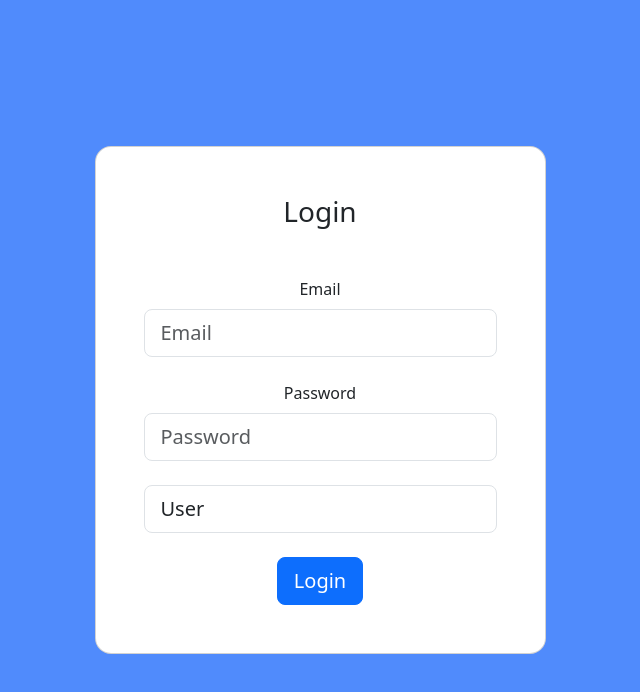
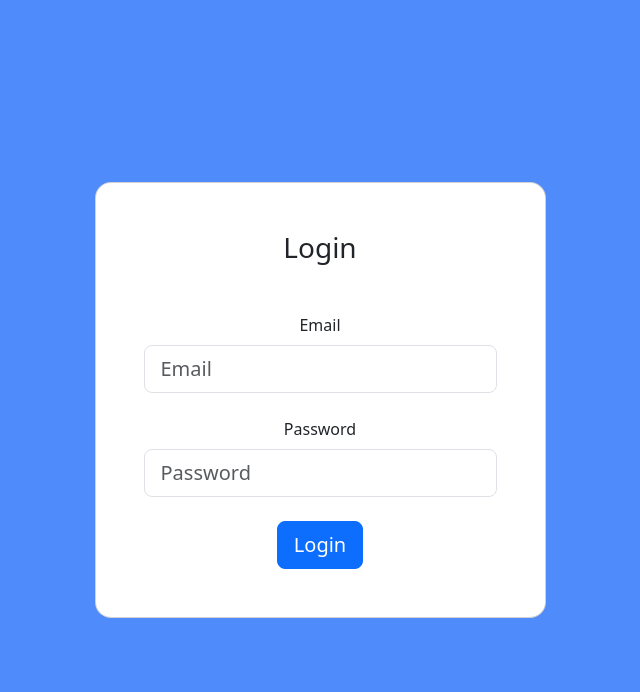
Before and after one commit to ChRakesh27/Rakesh_iaswebproject, an Angular app in the folder client/: page / in a window 1280 px wide. Shown: the top 692 px of the page, without its empty margins (320-960 px from the left). Built offline with nearby package versions, Linux system fonts and the light colour scheme.

Commit message:
UI - Create a Login Page

```diff
--- a/client/src/app/login/login.component.html
+++ b/client/src/app/login/login.component.html
@@ -9,22 +9,17 @@
                         <div class="form-outline mb-4">
                             <label class="form-label" for="typeEmailX-2">Email</label>
                             <input type="email" id="typeEmailX-2" class="form-control form-control-lg"
-                                placeholder="Email" />
+                                placeholder="Email" required />
                         </div>
 
                         <div class="form-outline mb-4">
                             <label class="form-label" for="typePasswordX-2">Password</label>
                             <input type="password" id="typePasswordX-2" class="form-control form-control-lg"
-                                placeholder="Password" />
-                        </div>
-                        <div class="form-outline mb-4">
-                            <select id="typeSelectX-2" class="form-control form-control-lg">
-                                <option>User</option>
-                                <option>Admin</option>
-                            </select>
+                                placeholder="Password" required />
                         </div>
 
-                        <button class="btn btn-primary btn-lg btn-block" type="submit">Login</button>
+                        <button class="btn btn-primary btn-lg btn-block" role="" routerLink="/add-question"
+                            type="submit">Login</button>
                     </div>
                 </div>
             </div>
--- a/client/src/app/login/login.component.ts
+++ b/client/src/app/login/login.component.ts
@@ -1,13 +1,13 @@
 import { Component } from '@angular/core';
 import { CommonModule } from '@angular/common';
+import { RouterLink } from '@angular/router';
 
 @Component({
   selector: 'app-login',
   standalone: true,
-  imports: [CommonModule],
+  imports: [CommonModule, RouterLink],
   templateUrl: './login.component.html',
   styleUrl: './login.component.css'
 })
 export class LoginComponent {
-
 }
```
